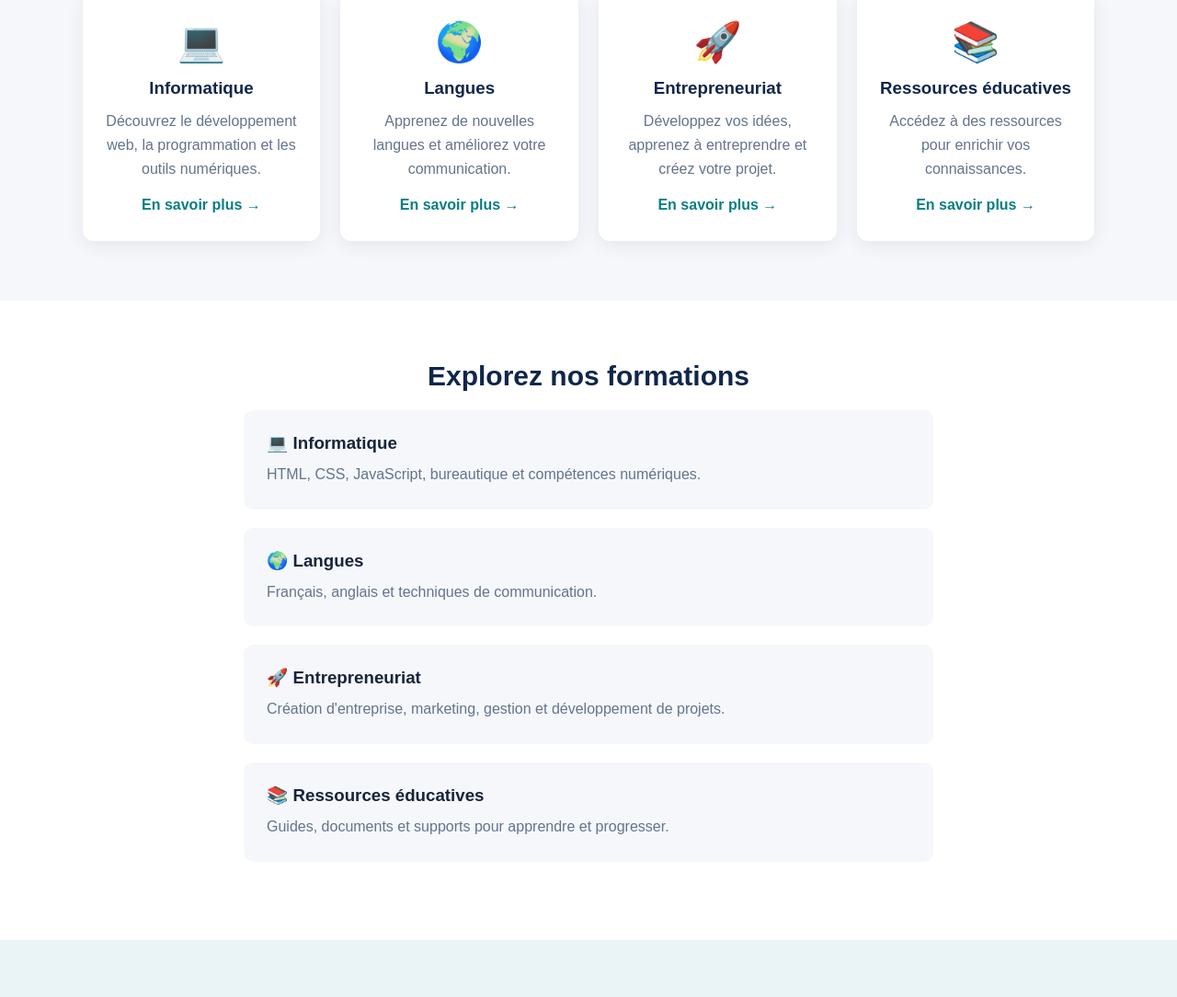
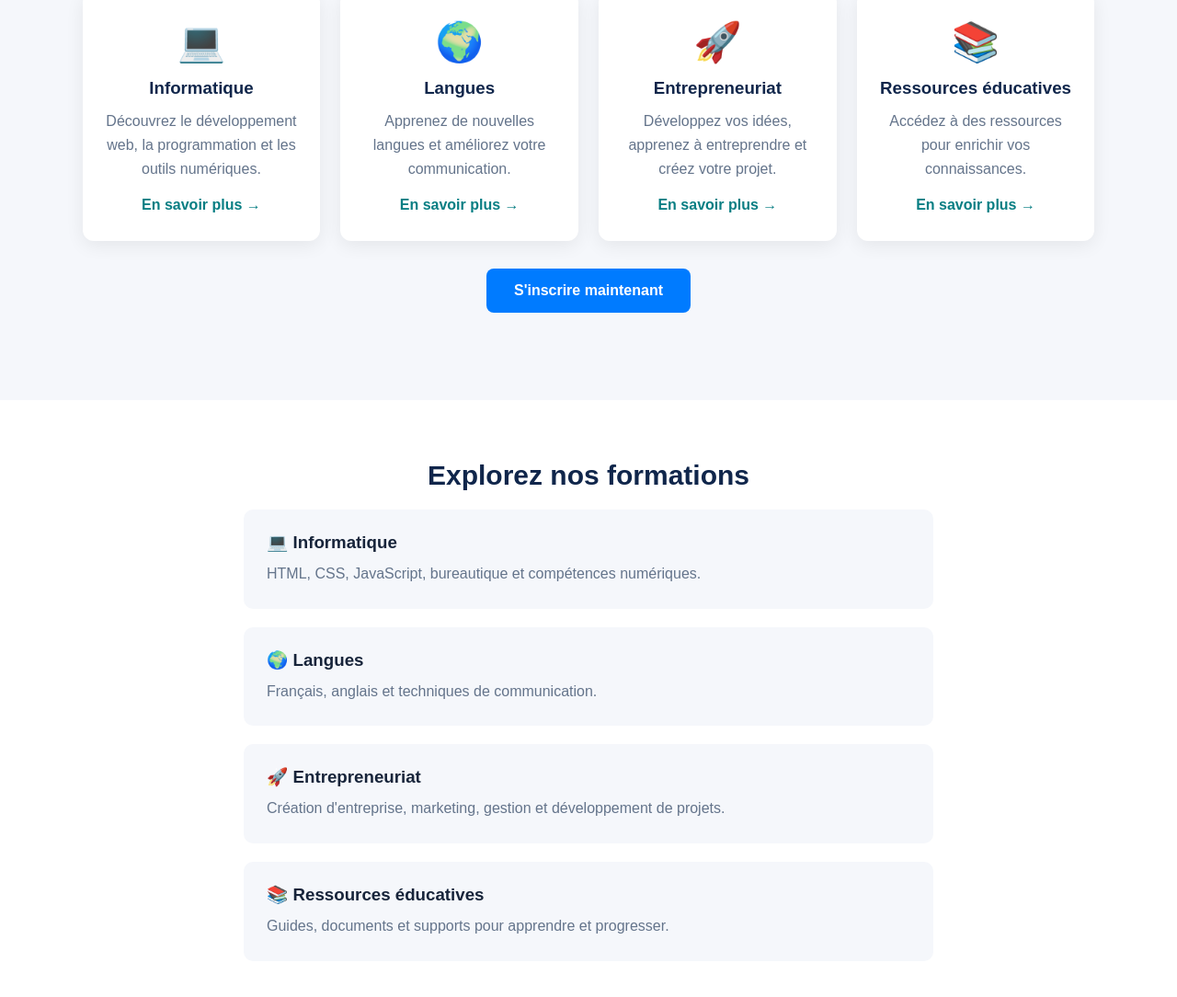
Before and after one commit to Smartkillhub/Smartskill-hub, a plain HTML site: page index.html in a window 1280 px wide. Shown: the part 657-1741 px from the top of the page at 92% size. Drawn offline with Linux system fonts and the light colour scheme.

Commit message:
Update index.html

```diff
--- a/index.html
+++ b/index.html
@@ -307,6 +307,21 @@ footer {
     </div>
 
   </div>
+
+<div style="text-align: center; margin: 30px 0;">
+  <a href="https://forms.gle/p1NTNhgbRkrw7w6S6"
+     target="_blank"
+     style="display: inline-block;
+     background: #007bff;
+     color: white;
+     padding: 15px 30px;
+     border-radius: 8px;
+     text-decoration: none;
+     font-weight: bold;">
+    S'inscrire maintenant
+  </a>
+</div>
+
 </section>
 
 <section class="details">
```
